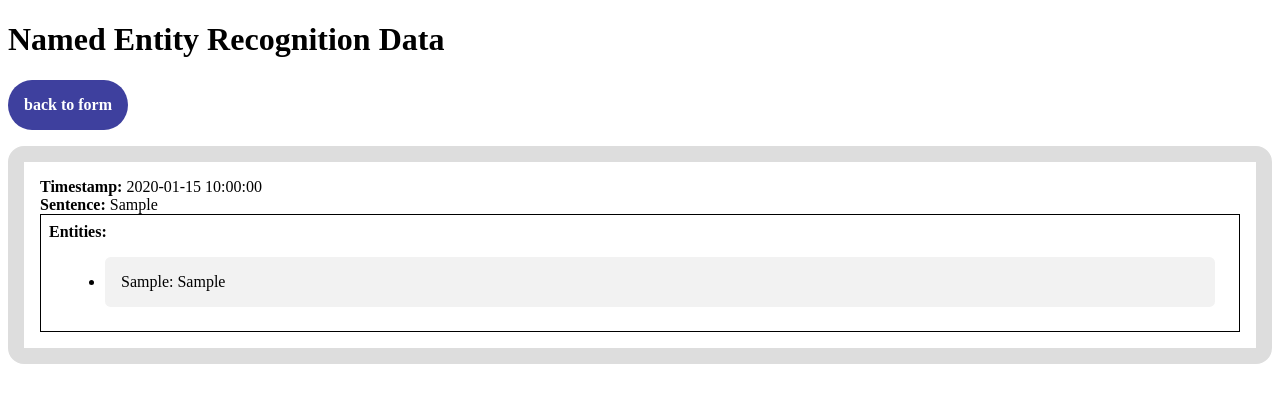
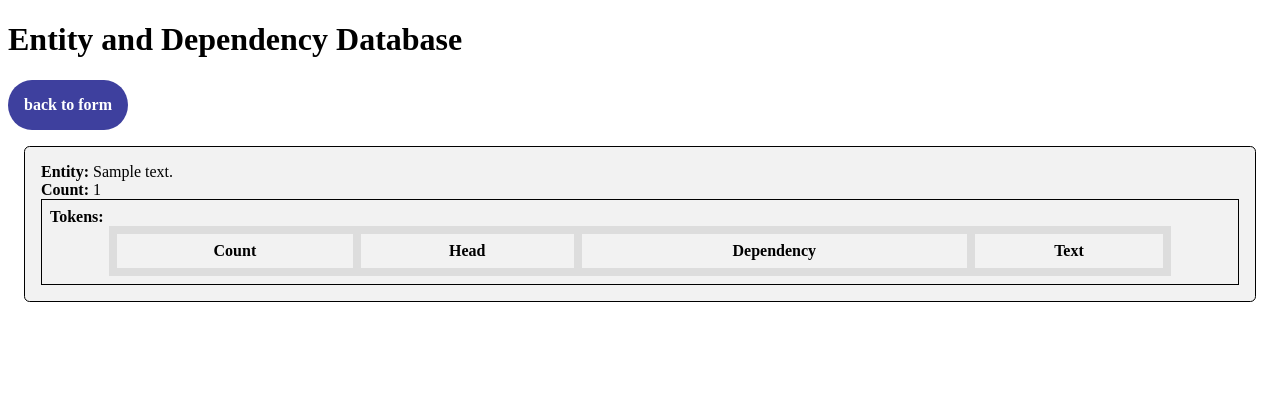
Before and after one commit to Junyao-SG/cosi-217-NLP-System, a Flask app: page /data in a window 1280 px wide. Shown: the top 403 px of the page. Run offline with Flask 3, Linux system fonts and the light colour scheme; tables that the repository leaves empty hold one stand-in row (values such as "Sample post"); lists and menus that the app fills with data are empty.

Commit message:
major update for database management and display

```diff
--- a/assignment_2/app_flask.py
+++ b/assignment_2/app_flask.py
@@ -5,27 +5,25 @@ import ner
 
 
 app = Flask(__name__)
-app.config['SQLALCHEMY_DATABASE_URI'] = 'sqlite:///sent_ner.db'
+app.config['SQLALCHEMY_DATABASE_URI'] = 'sqlite:///ner_dep.db'
 db = SQLAlchemy(app)
 
-# database models
-class Sentence(db.Model):
+# data models
+class Entity(db.Model):
     id = db.Column(db.Integer, primary_key=True)
-    sentence = db.Column(db.String, nullable=False)
-    timestamp = db.Column(db.DateTime, default=db.func.current_timestamp())
-    ner = db.relationship('NER', backref='author', lazy=True)
+    text = db.Column(db.String, nullable=False)
+    # type = db.Column(db.String, nullable=False)
+    count = db.Column(db.Integer, default=0, nullable=False)
+    token = db.relationship('Token', backref='author', lazy=True)
 
-    def __repr__(self) -> str:
-        return f"Sentence( sentence={self.sentence} timestamp={self.timestamp})"
+class Token(db.Model):
+    id = db.Column(db.Integer, primary_key=True)
+    head = db.Column(db.String, nullable=False)
+    dependency = db.Column(db.String, nullable=False)
+    text = db.Column(db.String, nullable=False)
+    count = db.Column(db.Integer, default=0, nullable=False)
+    entity_id = db.Column(db.Integer, db.ForeignKey('entity.id'), nullable=False)
 
-class NER(db.Model):
-    id = db.Column(db.Integer, primary_key=True)
-    entity = db.Column(db.String, nullable=False)
-    entity_type = db.Column(db.String, nullable=False)
-    sentence_id = db.Column(db.Integer, db.ForeignKey('sentence.id'), nullable=False)
-
-    def __repr__(self):
-        return f"NER( entities={self.entity} type={self.entity_type}')"
 
 @app.get('/')
 def index():
@@ -47,14 +45,31 @@ def result():
         else:
             markup_paragraphed += line
 
-    for sent_ent in doc.get_entities_sentence_wise():
-        sent = Sentence(sentence=sent_ent[0])
-        db.session.add(sent)
+    for entity, dependency in doc.get_entities_dependencies().items():
+        ent = Entity.query.filter_by(text=entity).first()
 
-        sent = Sentence.query.filter_by(sentence=sent_ent[0], ner=None).first()
-        for ent in sent_ent[1]:
-            ner_ = NER(entity=ent[1], entity_type=ent[0], sentence_id=sent.id)
-            db.session.add(ner_)
+        if not ent:
+            ent = Entity(text=entity,
+                         count=1
+                         )
+            db.session.add(ent)
+            db.session.commit()
+        else:
+            ent.count += 1
+
+        for d in dependency:
+            tok = Token.query.filter_by(text=d[2], entity_id=ent.id).first()
+
+            if not tok:
+                tok = Token(head=d[0],
+                            dependency=d[1],
+                            text=d[2],
+                            count=1,
+                            entity_id=ent.id
+                            )
+                db.session.add(tok)
+            else:
+                tok.count += 1
 
     db.session.commit()
 
@@ -62,8 +77,8 @@ def result():
 
 @app.get('/data')
 def database():
-    sentences = Sentence.query.all()
-    return render_template('data.html', sentences=sentences)
+    entities = Entity.query.all()
+    return render_template('data.html', entities=entities)
 
 
 if __name__ == '__main__':
--- a/assignment_2/static/css/main.css
+++ b/assignment_2/static/css/main.css
@@ -96,3 +96,27 @@ span.category {
     margin: 1em;
     border-radius: 0.35em;
 }
+
+.token {
+    background-color: #f2f2f277;
+    padding: 0.5em;
+    margin: 0.25em;
+    border-radius: 0.35em;
+}
+
+table {
+    width: 90%;
+    border-collapse: collapse;
+    margin-left: auto;
+    margin-right: auto
+}
+
+th, td {
+    border: 0.5em solid #ddd;
+    padding: 0.5em;
+    text-align: center;
+}
+
+th {
+    background-color: #f2f2f2;
+}
--- a/assignment_2/templates/data.html
+++ b/assignment_2/templates/data.html
@@ -2,25 +2,37 @@
 <html lang="en">
 <head>
     <meta charset="UTF-8">
-    <title>NER Data</title>
+    <title>Entity and Dependency Database</title>
     <link rel="stylesheet" href="{{ url_for('static', filename='css/main.css') }}"/>
+
 </head>
 <body>
-    <h1>Named Entity Recognition Data</h1>
+    <h1>Entity and Dependency Database</h1>
     <p><a href="/" class="styled-button">back to form</a></p>
 
-    {% for sentence in sentences %}
-        <div class="sentence">
-            <strong>Timestamp:</strong> {{ sentence.timestamp }}
+    {% for entity in entities %}
+        <div class="entity">
+            <strong>Entity: </strong> {{ entity.text }}
             <br>
-            <strong>Sentence:</strong> {{ sentence.sentence }}
+            <strong>Count: </strong> {{entity.count}}
             <div>
-                <strong>Entities:</strong>
-                <ul>
-                    {% for entity in sentence.ner %}
-                        <li class="entity">{{ entity.entity_type }}: {{ entity.entity }}</li>
+                <strong>Tokens:</strong>
+                <table>
+                    <tr>
+                        <th>Count</th>
+                        <th>Head</th>
+                        <th>Dependency</th>
+                        <th>Text</th>
+                    </tr>
+                    {% for token in entity.token %}
+                        <tr>
+                            <td>{{token.count}}</td>
+                            <td>{{ token.head }}</td>
+                            <td>{{ token.dependency }}</td>
+                            <td>{{ token.text }}</td>
+                        </tr>
                     {% endfor %}
-                </ul>
+                </table>
             </div>
         </div>
     {% endfor %}
--- a/assignment_2/templates/form.html
+++ b/assignment_2/templates/form.html
@@ -1,4 +1,7 @@
 <html>
+  <head>
+    <link rel="stylesheet" href="{{ url_for('static', filename='css/main.css') }}"/>
+  </head>
 
   <body>
 
@@ -8,7 +11,7 @@
 
     <form method="POST" action="/">
       <textarea name="text" rows="5" cols="80">{{input}}</textarea>
-      <p><input type="submit"/></p>
+      <p><input type="submit" class="styled-button"/></p>
     </form>
 
   </body>
--- a/assignment_2/templates/result.html
+++ b/assignment_2/templates/result.html
@@ -23,7 +23,7 @@
 
     <div>
       {% for sentence in dependencies %}
-      <p>{{ sentence[0] }}</p>
+      <p><strong>{{ sentence[0] }}</strong></p>
       <blockquote>
       <table cellpadding="5">
         {% for dep in sentence[1] %}
```
Also changed, not shown: assignment_2/ner.py (+18 -13 lines).
